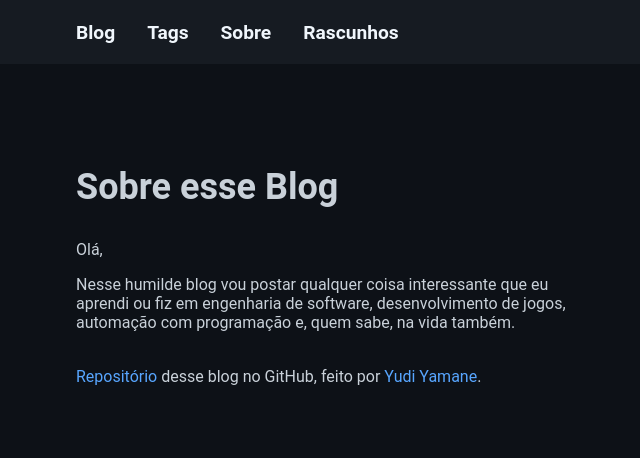
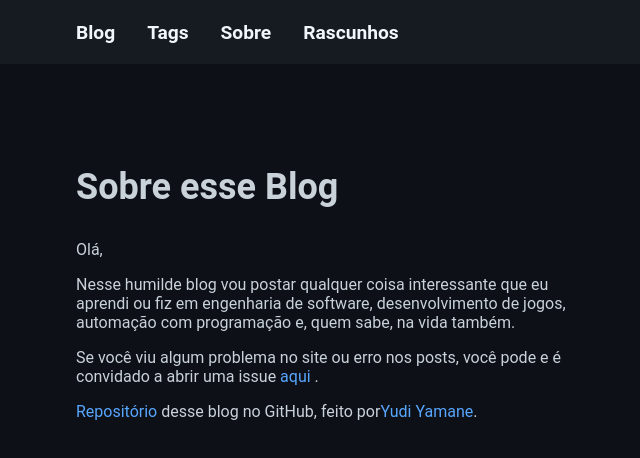
Before and after one commit to yudi-azvd/blog, a Next.js app: page /about in a window 1280 px wide. Shown: the top 458 px of the page, without its empty margins (194-834 px from the left). Built offline with nearby package versions, Linux system fonts and the light colour scheme.

Commit message:
miscellaneous

```diff
--- a/src/lib/slugify.ts
+++ b/src/lib/slugify.ts
@@ -1,3 +1,8 @@
+// Na verdade essa função não faz um slugify de verdade
+// Ela deveria aceitar "Um subtítulo com complicação"
+// e cuspir "um-subtitulo-com-complicacao"
+// sem acentos, cedilhas, ou caracteres especiais
+
 const slugify = (str: string) => str.replace(/^.*\d{4}-\d{2}-\d{2}-/, '')
 
 export default slugify
--- a/src/pages/about.tsx
+++ b/src/pages/about.tsx
@@ -20,10 +20,14 @@ export default function About() {
               aprendi ou fiz em engenharia de software, desenvolvimento de
               jogos, automação com programação e, quem sabe, na vida também.
             </p>
-            <br />
+            <p>
+              Se você viu algum problema no site ou erro nos posts, você pode e
+              é convidado a abrir uma issue
+              <a href="https://github.com/yudi-azvd/blog/issues/new"> aqui</a> .
+            </p>
             <p>
               <a href="https://github.com/yudi-azvd/blog">Repositório</a> desse
-              blog no GitHub, feito por{' '}
+              blog no GitHub, feito por
               <a href="https://github.com/yudi-azvd">Yudi Yamane</a>.
             </p>
           </div>
--- a/src/styles/global.ts
+++ b/src/styles/global.ts
@@ -17,7 +17,7 @@ export default createGlobalStyle`
     --color-header-bg: #161b22;
     --color-header-text: rgba(240, 246, 252, 0.7);
     --color-header-logo: #f0f6fc;
-    }
+  }
 
   * {
     margin: 0;
```
Also changed, not shown: src/lib/postFunctions.ts (+8 -5 lines), 1 other file (tests, documents, lock files or other folders).
